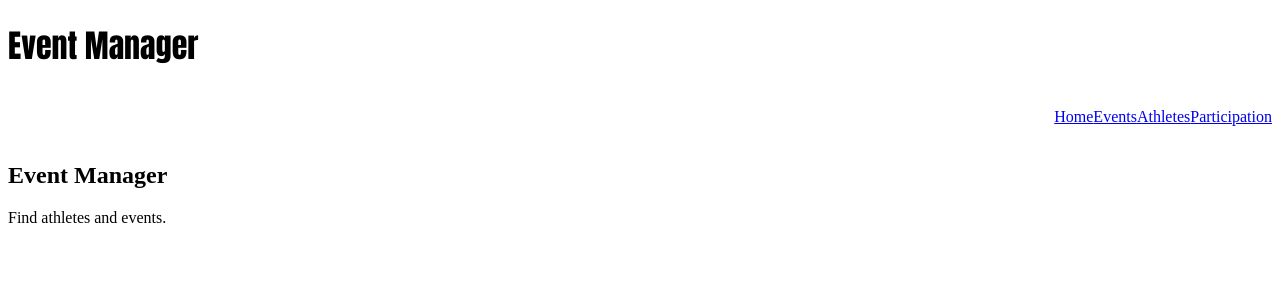
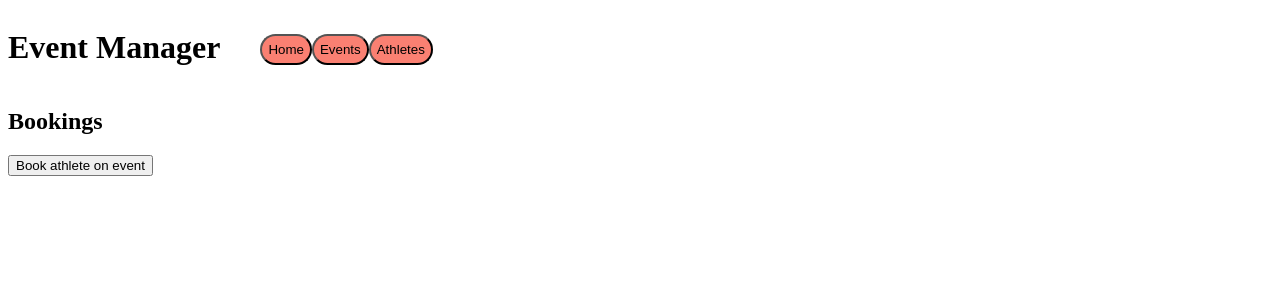
Before and after one commit to JohnAisthorpe/event_manager_web_app, a Flask app: page / in a window 1280 px wide. Shown: the top 300 px of the page. Run offline with Flask 2, Linux system fonts and the light colour scheme; data that the repository does not hold is empty; some libraries are stand-ins or nearby versions.

Commit message:
added to css

```diff
--- a/controllers/participation_controller.py
+++ b/controllers/participation_controller.py
@@ -7,7 +7,7 @@ import repositories.event_repository as event_repository
 
 participation_blueprint = Blueprint("/participation", __name__)
 
-@participation_blueprint.route("/participation")
+@participation_blueprint.route("/")
 def participation():
     participations = participation_repository.select_all()
     return render_template("participation/index.html", participations = participations)
--- a/static/css/styles.css
+++ b/static/css/styles.css
@@ -1,34 +1,89 @@
+header {
+  display: flex;
+  align-items: center;
+}
+
+/* Navigation */
 nav ul {
-    /* get rid of bulletpoints */
+  /* Remove bullet points */
   list-style: none;
   display: flex;
   flex-direction: row;
-    justify-content: left;
+  justify-content: space-between;
   align-items: center;
-    grid-area: menu;
+  margin-top: 19.92px;
+  color: black;
+  grid-area: nav;
 }
 
-  nav ul li a:hover {
+nav ul li button:hover {
+  /* Style for hovering over links */
   padding: 3px;
   font-size: ;
   font-family: sans-serif;
-    color: blue;
+  color: black;
   background-color: lightgray;
 }
 
+nav ul li button {
+  /* Style for hovering over links */
+  padding: 6px;
+  font-size: ;
+  font-family: sans-serif;
+  color: black;
+  background-color: salmon;
+  border-radius: 5mm;
+  text-decoration: wavy;
+}
 
+/* Headline */
 body > h1 {
   font-family: Impact, Haettenschweiler, 'Arial Narrow Bold', sans-serif;
   display: flex;
   justify-content: left;
-    grid-area: h1;
+  grid-area: title;
+  text-align: center;
 }
 
-  #grid-container {
+/* Grid container */
+/* #grid-container {
   display: grid;
   grid-template-areas:
-      'h1 menu'
-      'menu main'
-      'footer footer';
-    grid-template-columns: 3fr 7fr;
+    'title nav' ;
+  grid-template-columns: 2fr 2fr 7fr;
+} */
+
+@keyframes spin {
+  from {
+    transform:rotate(0deg);
   }
+  to {
+    transform:rotate(360deg);
+  }
+}
+
+.home-btn:hover {
+  background-color: #f1f1f1;
+  color: #ee8a14;
+  font-size: 1.4rem;
+  transition: 0.2s;
+  cursor: pointer;
+  animation: spin 1s linear infinite;}
+
+.submit-btn {
+  background-color: #f1f1f1;
+  color: #ee8a14;
+  border: 5mm;
+  border-radius: 2mm;
+  font-size: 1.4rem;
+  transition: 0.2s;
+  cursor: pointer;
+  font-size: 5mm;}
+
+  .submit-btn:hover {
+    padding: 3px;
+    font-size: ;
+    font-family: sans-serif;
+    color: black;
+    background-color: lightgray;
+    }
--- a/templates/athletes/edit.html
+++ b/templates/athletes/edit.html
@@ -7,7 +7,7 @@
     <input type="text" id="name" name="name" value="{{ athlete.name }}">
   </div>
 
-  <button type="submit">Update athlete name</button>
+  <button type="submit" class="submit-btn">Update athlete name</button>
 
 </form>
 
--- a/templates/base.html
+++ b/templates/base.html
@@ -8,24 +8,25 @@
     <title>Event Manager</title>
 </head>
 <body>
+<header>
     <h1 id="grid-container">Event Manager</h1>
-<main>
+
     <nav id="grid-container">
         <ul>
             <li>
-                <li><a href="/">Home</a></li>
+                <li> <button type="button" onclick="window.location.href='/'"  class="home-btn">Home</button></li>
+
             </li>
             <li>
-                <a href="/events">Events</a>
+                <button type="button" onclick="window.location.href='/events'"  >Events</button>
             </li>
             <li>
-                <a href="/athletes">Athletes</a>
-            </li>
-            <li>
-                <a href="/participation">Participation</a>
+                <button type="button" onclick="window.location.href='/athletes'"  >Athletes</button>
             </li>
         </ul>
     </nav>
+</header>
+<main>
     <section>
         {% block content%}
 
--- a/templates/index.html
+++ b/templates/index.html
@@ -1,11 +1,9 @@
 {% extends 'base.html' %}
 
 {% block content %}
-<h1>Event Manager</h1>
+<h1>Overview</h1>
 
 <p>Find athletes and events.</p>
 
-<ul>
-
 
 {% endblock %}
--- a/templates/participation/index.html
+++ b/templates/participation/index.html
@@ -1,10 +1,10 @@
 {% extends 'base.html' %}
 {% block content %}
 
-<h1>Participation</h1>
+<h1>Bookings</h1>
 <p>
 
-  <button type="button" onclick="window.location.href='/participation/new'">Book athlete on event</button>
+  <button type="button" onclick="window.location.href='/participation/new'" >Book athlete on event</button>
 </p>
 
 
```
Lines whose indentation alone changed are shown as unchanged.
